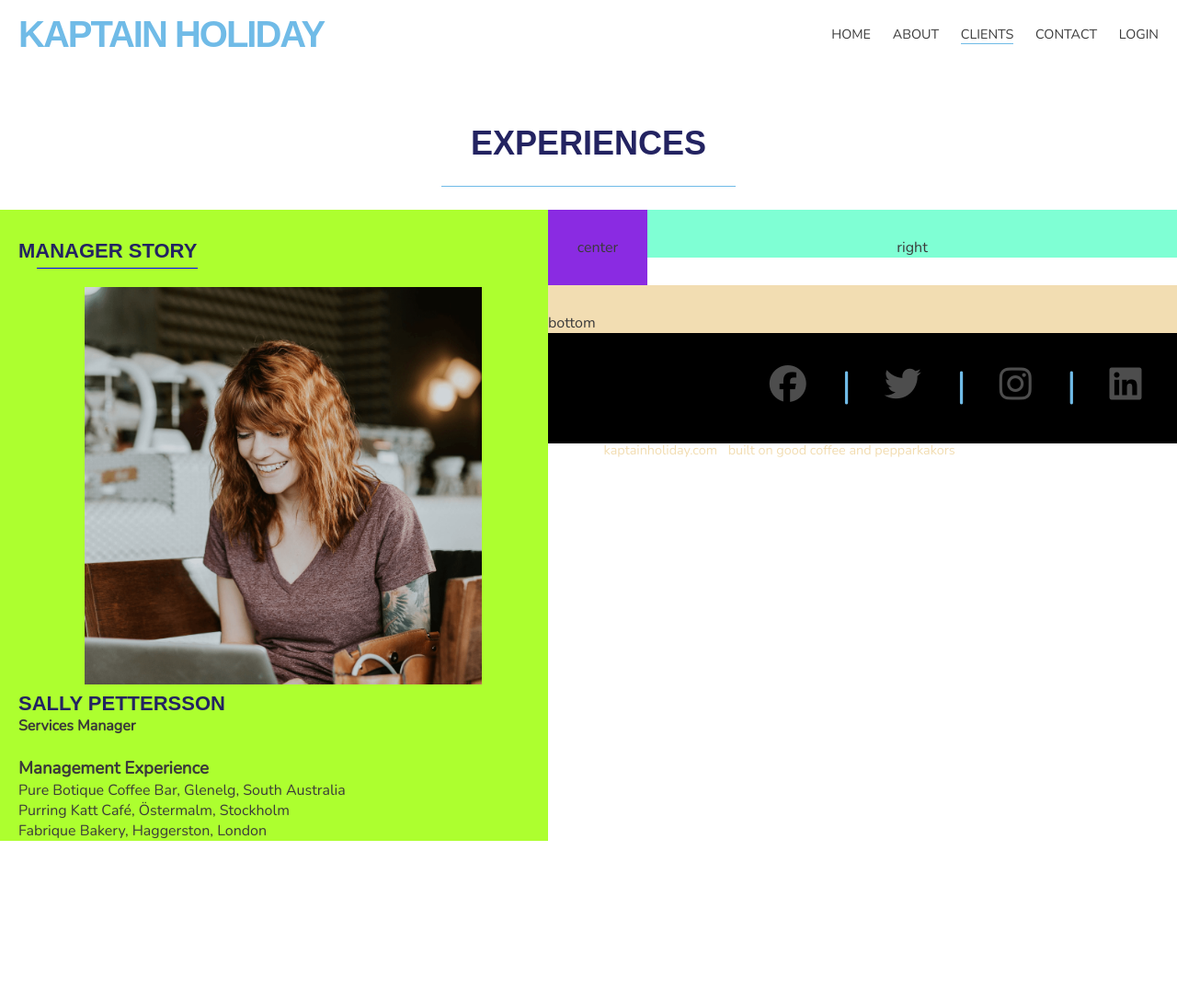
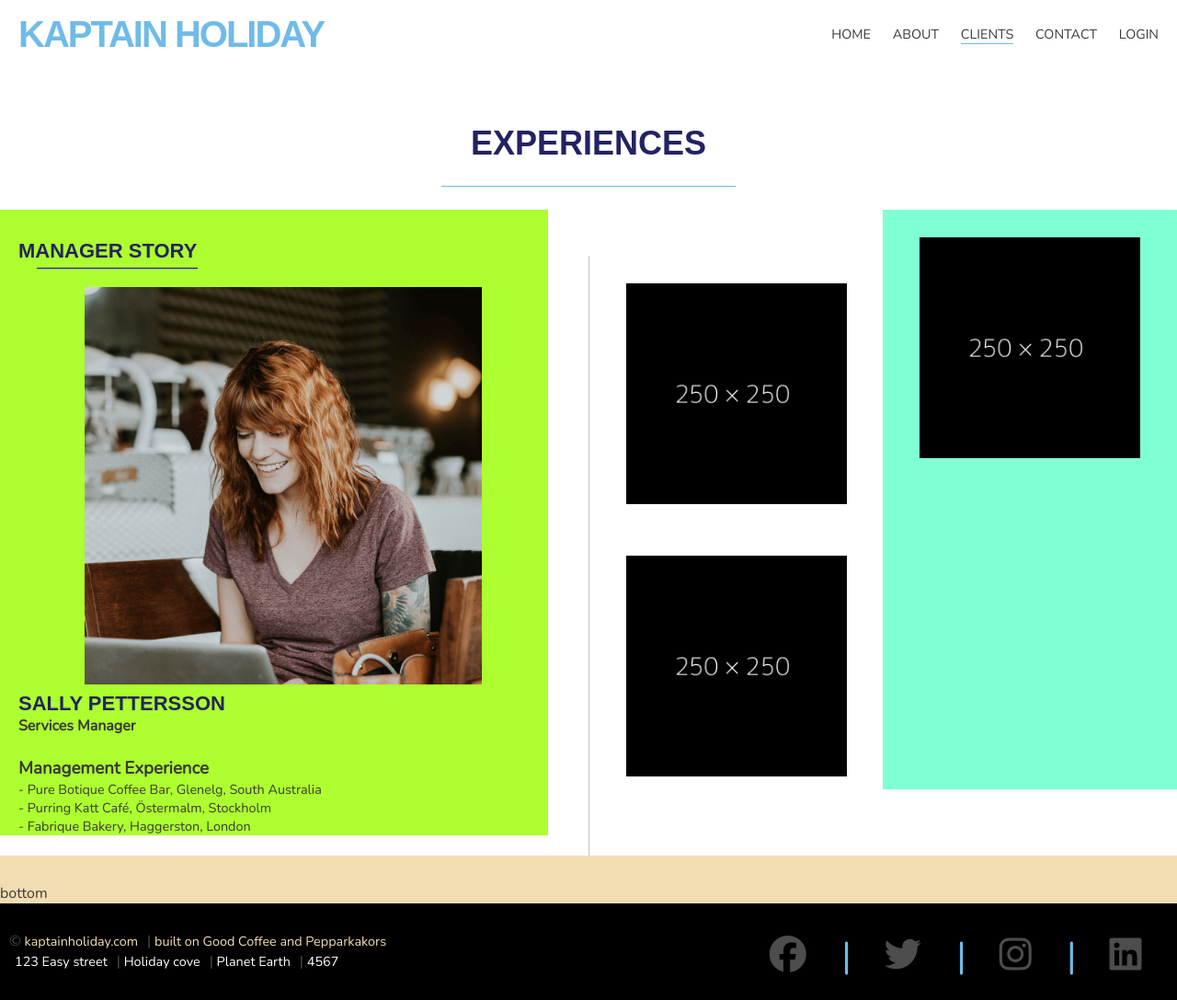
Before and after one commit to roeszler/kapthol, a plain HTML site: page experience.html in a window 1280 px wide. Shown: the whole page at 92% size. Before the commit the page ends 914 px from the top, so only its background shows below. Drawn offline with nearby package versions, Linux system fonts and the light colour scheme.

Commit message:
FIX: alignment of footer section interupted by height not equalling auto

```diff
--- a/assets/css/style.css
+++ b/assets/css/style.css
@@ -116,6 +116,7 @@ header {
     text-decoration: none;
     color: rgba(0, 0, 0, 1);
     font-size: 180%;
+    text-align: center;
 }
 
 #hero-text p {
@@ -468,19 +469,32 @@ textarea {
 }
 
 /* footer */
+footer {
+    margin: 0;
+}
 
-footer {
-    height: 120px;
-    width: 100%;
+footer p {
+    height: 75px;
+    width: 50%;
     background-color: #000;
     bottom: 0px;
+    margin: 0;
+    display: inline-block;
+    float: right;
+    padding-top: 30px;
+    color: #F2DDB2;
+    font-size: 90%;
+    /* position: absolute; */
 }
 
 .social {
     text-align: right;
     width: 50%;
+    height: 75px;
     float: right;
     padding-top: 30px;
+    background-color: #000;
+    display: inline-block;
 }
 
 .social li {
@@ -504,18 +518,19 @@ footer {
     color: #70BBE7;
 }
 
-footer p {
+/* footer p {
     display: inline;
     width: 50%;
     float: right;
     padding-top: 30px;
     color: #F2DDB2;
     font-size: 90%;
-}
+} */
 
 .separator {
     color: rgba(255,255,255,0.3);
     font-size: 110%;
+    padding-left: 10px;
 }
 
 #address {
@@ -620,31 +635,54 @@ footer p {
     text-align: left;
 }
 
+.left-align-experience li {
+    font-size: 90%;
+}
+
 .right-align-experience {
     padding-top: 30px;
-    width: 45%;
+    width: 25%;
+    height: 600px;
     float: right;
     text-align: center;
     background-color: aquamarine;
 }
 
+.right-align-experience img {
+    width: 75%;
+    height: auto;
+}
+
 .center-align-experience {
     padding-top: 30px;
     padding-bottom: 30px;
-    width: 10%;
+    width: 25%;
     margin: 0 auto;
     text-align: center;
-    background-color: blueviolet;
+    /* background-color: blueviolet; */
+
+    /* Vertical line  */
+    border-left: 1px solid rgba(58,58,58, 0.3);
+    /* height: 300px; */
+    position: relative;
+    /* left: 50%; */
+    margin-left: 50%;
+    top: 50%;
+    /* padding: 25% 0; */
+    margin: 75px 50% 0px;
+}
+
+.center-align-experience img {
+    width: 75%;
+    height: auto;
+    padding-bottom: 50px;
 }
 
 .bottom-align-experience {
     padding-top: 30px;
     width: 100%;
+    height: auto;
     background-color: #F2DDB2;
-}
-
-.sally {
-    text-align: left;
 }
 
 /* Standard alignment pages - Wide Middle */
--- a/experience.html
+++ b/experience.html
@@ -48,14 +48,19 @@
               <h4>Services Manager</h4>
               <br>
               <ul>
-                  <li><h3>Management Experience</h3></li>
-                  <li>Pure Botique Coffee Bar, Glenelg, South Australia</li>
-                  <li>Purring Katt Café, Östermalm, Stockholm</li>
-                  <li>Fabrique Bakery, Haggerston, London</li>
+                  <h3>Management Experience</h3>
+                  <li> - Pure Botique Coffee Bar, Glenelg, South Australia</li>
+                  <li> - Purring Katt Café, Östermalm, Stockholm</li>
+                  <li> - Fabrique Bakery, Haggerston, London</li>
               </ul>
           </div>
-          <div class="right-align-experience">right</div>
-          <div class="center-align-experience">center</div>
+          <div class="right-align-experience">
+            <img src="assets/images/250x250-pic.png" alt="link to gallery touring Paris">
+          </div>
+          <div class="center-align-experience">
+              <img src="assets/images/250x250-pic.png" alt="link to gallery touring Australia">
+              <img src="assets/images/250x250-pic.png" alt="link to gallery touring London">
+          </div>
           <div class="bottom-align-experience">bottom</div>
     </section>
     <footer id="footer">
@@ -76,7 +81,7 @@
             </ul>
         </div>
         <div>
-            <p><span class="separator">©</span> kaptainholiday.com <span class="separator">|</span> built on good coffee and pepparkakors <br><span id="address"> easy street <span class="separator">|</span> holiday cove <span class="separator">|</span> earth 4567</span></p>
+            <p><span class="separator">©</span> kaptainholiday.com<span class="separator">|</span> built on Good Coffee and Pepparkakors<br><span id="address"> 123 Easy street<span class="separator">|</span> Holiday cove<span class="separator">|</span> Planet Earth<span class="separator">|</span> 4567</span></p>
         </div>
     </footer>
 
```
Also changed, not shown: index.html (+1 -2 lines), success.html (+1 -1 lines).
